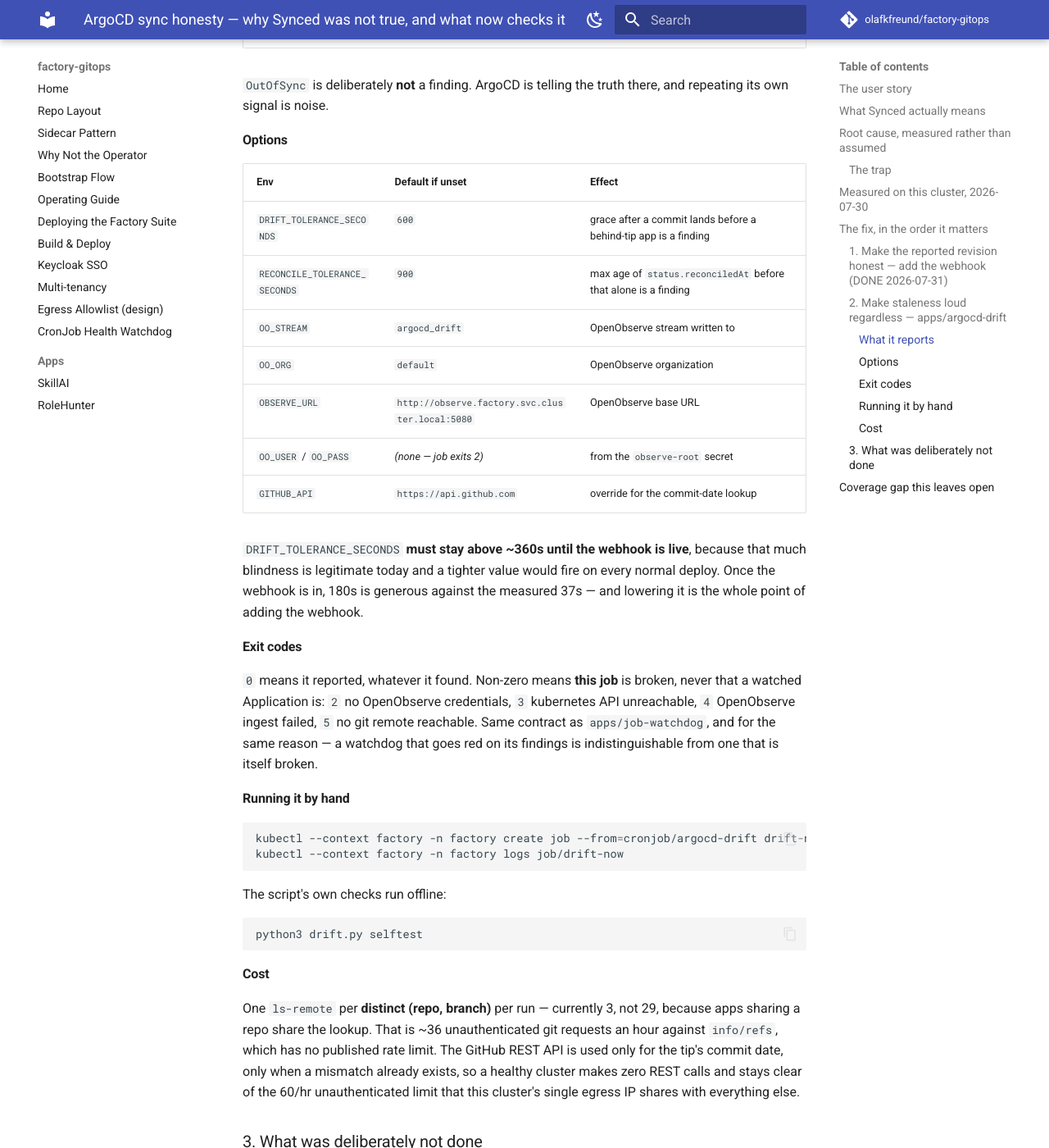
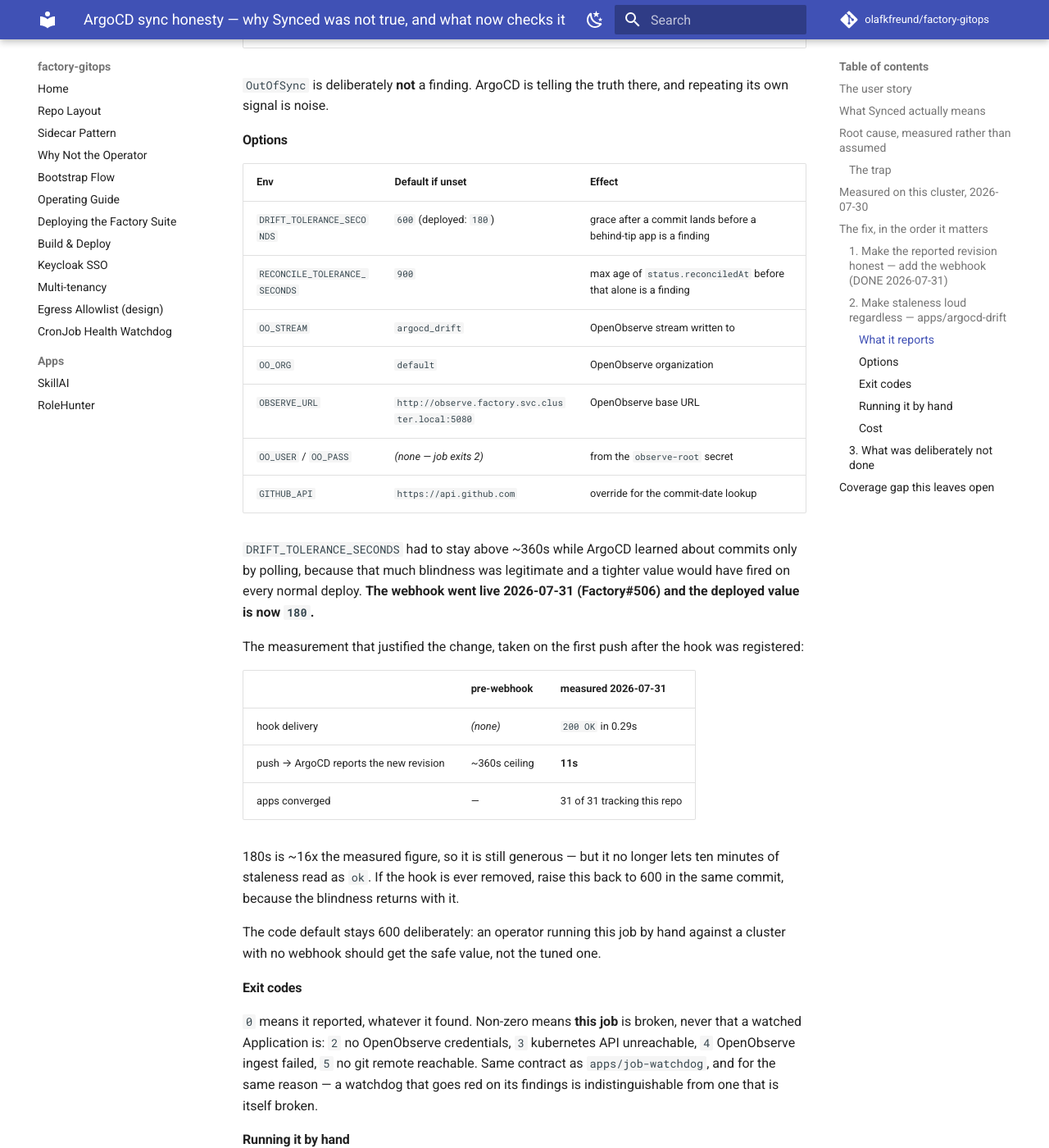
Before and after one commit to olafkfreund/factory-gitops, an MkDocs documentation site: the page built from docs/argocd-sync-honesty.md, in a window 1280 px wide and 1400 px high, scrolled down 3808 px. Shown: the whole window at 82% size. Built offline with MkDocs 1.6.1 and Material for MkDocs 9.7.7, drawn with Linux system fonts in a browser that asks for light colours; comment, search, counter and statistics services are not loaded.

Commit message:
fix(argocd-drift): lower the drift tolerance to 180s, now that the blindness it covered is gone (Factory#506)
The tolerance was 600s because ArgoCD learned about commits only by polling, and
~360s of that staleness was legitimate. The manifest said so in a comment and
told the next person to lower it once the webhook existed.

It exists now, and the measurement is the acceptance test the issue asked for --
taken on the first push after registering hook 659390464:

  hook delivery                             200 OK in 0.29s
  push -> ArgoCD reports the new revision   11s   (was a ~360s ceiling)
  apps converged                            31 of 31 tracking this repo

11s beats the 37s the runbook predicted, so 180s is ~16x the measured figure and
still generous. What it stops doing is letting ten minutes of staleness report as
ok, which is the whole reason the webhook was worth adding.

The code default stays 600: an operator running this job by hand against a
cluster with no webhook should get the safe value, not the tuned one.

Closes Factory#506

Co-Authored-By: Claude Opus 5 (1M context) <noreply@anthropic.com>
Claude-Session: https://claude.ai/code/session_018wMFStFqdiP1CgrNwjcDje

```diff
--- a/docs/argocd-sync-honesty.md
+++ b/docs/argocd-sync-honesty.md
@@ -157,7 +157,7 @@ there, and repeating its own signal is noise.
 
 | Env | Default if unset | Effect |
 |---|---|---|
-| `DRIFT_TOLERANCE_SECONDS` | `600` | grace after a commit lands before a behind-tip app is a finding |
+| `DRIFT_TOLERANCE_SECONDS` | `600` (deployed: `180`) | grace after a commit lands before a behind-tip app is a finding |
 | `RECONCILE_TOLERANCE_SECONDS` | `900` | max age of `status.reconciledAt` before that alone is a finding |
 | `OO_STREAM` | `argocd_drift` | OpenObserve stream written to |
 | `OO_ORG` | `default` | OpenObserve organization |
@@ -165,10 +165,26 @@ there, and repeating its own signal is noise.
 | `OO_USER` / `OO_PASS` | *(none — job exits 2)* | from the `observe-root` secret |
 | `GITHUB_API` | `https://api.github.com` | override for the commit-date lookup |
 
-`DRIFT_TOLERANCE_SECONDS` **must stay above ~360s until the webhook is live**,
-because that much blindness is legitimate today and a tighter value would fire
-on every normal deploy. Once the webhook is in, 180s is generous against the
-measured 37s — and lowering it is the whole point of adding the webhook.
+`DRIFT_TOLERANCE_SECONDS` had to stay above ~360s while ArgoCD learned about
+commits only by polling, because that much blindness was legitimate and a
+tighter value would have fired on every normal deploy. **The webhook went live
+2026-07-31 (Factory#506) and the deployed value is now `180`.**
+
+The measurement that justified the change, taken on the first push after the
+hook was registered:
+
+| | pre-webhook | measured 2026-07-31 |
+|---|---|---|
+| hook delivery | *(none)* | `200 OK` in 0.29s |
+| push → ArgoCD reports the new revision | ~360s ceiling | **11s** |
+| apps converged | — | 31 of 31 tracking this repo |
+
+180s is ~16x the measured figure, so it is still generous — but it no longer
+lets ten minutes of staleness read as `ok`. If the hook is ever removed, raise
+this back to 600 in the same commit, because the blindness returns with it.
+
+The code default stays 600 deliberately: an operator running this job by hand
+against a cluster with no webhook should get the safe value, not the tuned one.
 
 #### Exit codes
 
```
Also changed, not shown: 1 other file.
